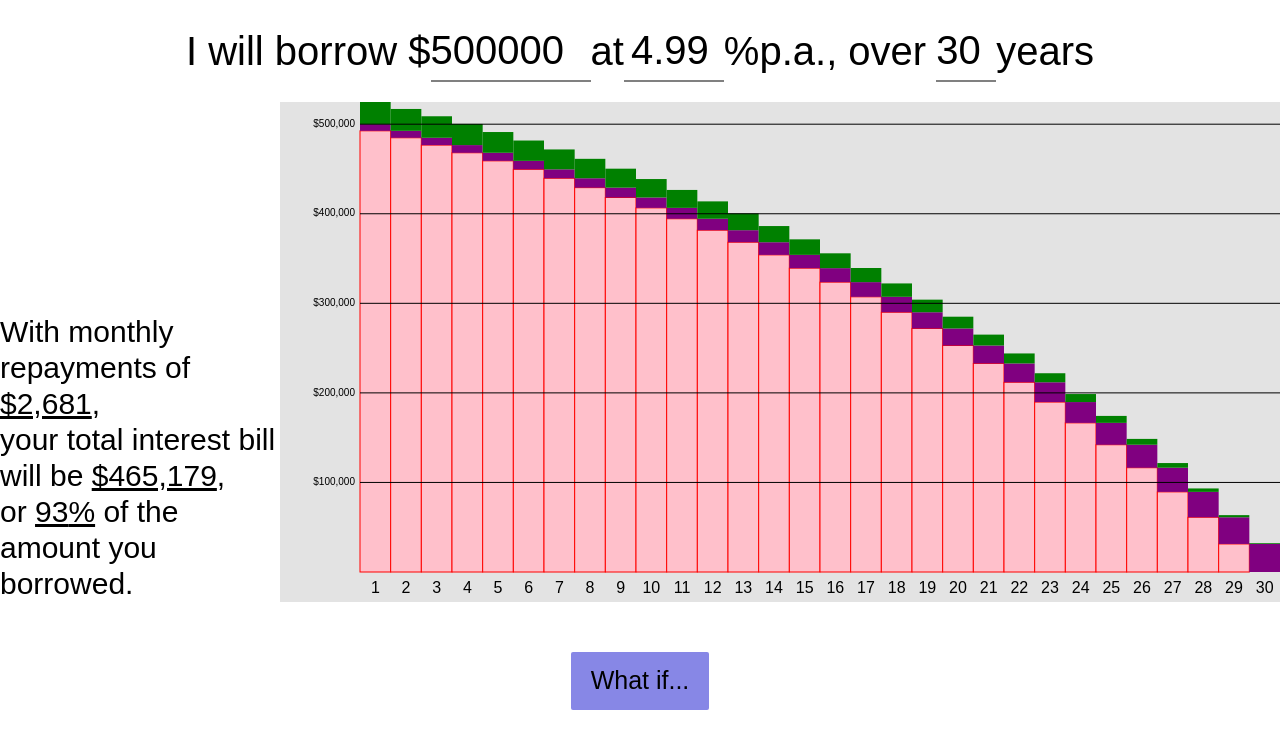
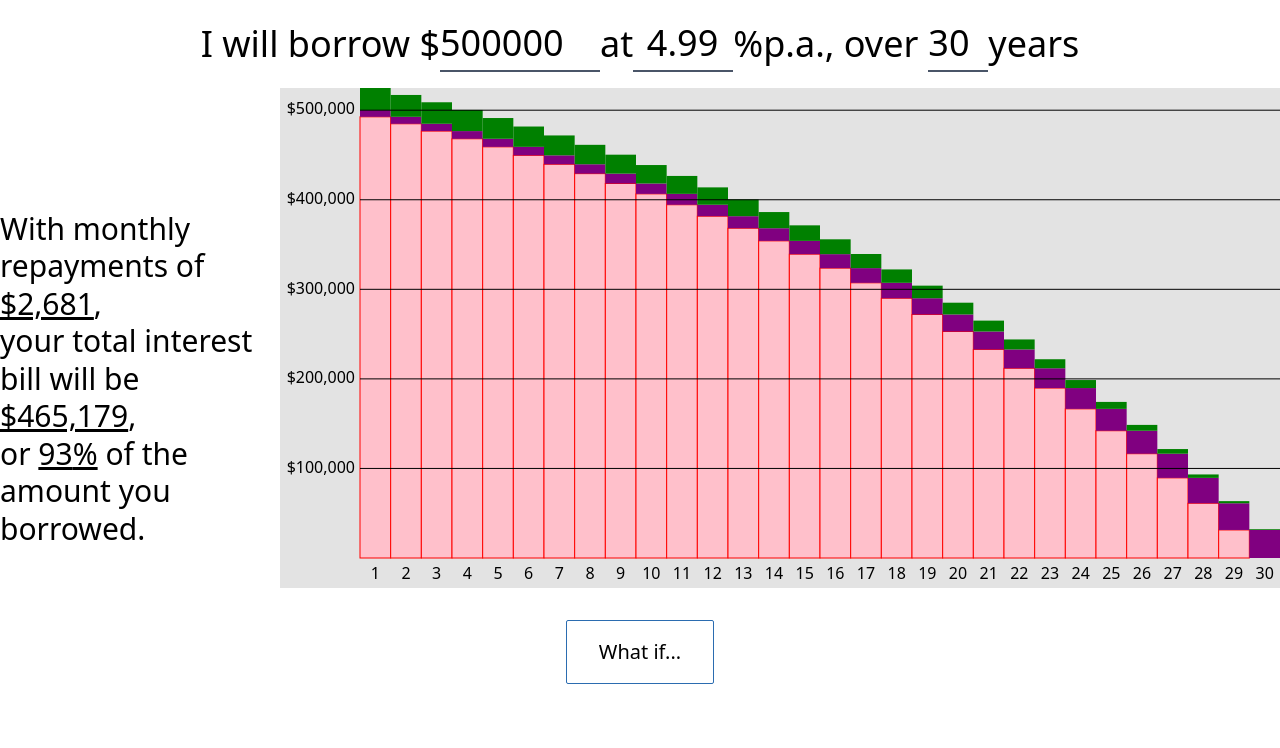
Before and after one commit to camjackson/whatif.mortgage, a React (Create React App) app: page / in a window 1280 px wide. Shown: the top 748 px of the page. Built offline with nearby package versions, Linux system fonts and the light colour scheme.

Commit message:
Start lifting and shifting to tailwind

```diff
--- a/src/App.tsx
+++ b/src/App.tsx
@@ -1,44 +1,7 @@
 import React, { useState, useEffect } from 'react';
-import styled from 'styled-components';
-import { createGlobalStyle } from 'styled-components';
 import Inputs from './Inputs';
 import ScenarioPanel from './ScenarioPanel';
 import { BaseScenario, Scenario, ScenarioKey } from './models';
-
-const GlobalStyles = createGlobalStyle`
-  * {
-    box-sizing: border-box;
-  }
-
-  html {
-    /* 1rem = 10px (assuming browser has font-size: 16px; ) */
-    font-size: 62.5%;
-  }
-
-  html, body, #root {
-    height: 100%
-    border: 0;
-    margin: 0;
-    padding: 0;
-    font-family: sans-serif;
-  }
-`;
-
-const Button = styled.button`
-  display: block;
-  margin: 2rem auto;
-  padding: 1rem 2rem;
-  font-size: 2.5rem;
-  border-radius: 0.2rem;
-  border: 0;
-  background-color: #8787e6;
-  color: black;
-  :hover {
-    background-color: #3636cc;
-    color: white;
-    cursor: pointer;
-  }
-`;
 
 const initialBaseScenario: BaseScenario = (() => {
   try {
@@ -86,7 +49,6 @@ const App = () => {
 
   return (
     <>
-      <GlobalStyles />
       <Inputs {...baseScenario} setValue={setBaseScenarioValue} />
       {scenarios.map((scenario, index) => (
         <ScenarioPanel
@@ -97,7 +59,12 @@ const App = () => {
           setValue={setScenarioValue(index)}
         />
       ))}
-      <Button onClick={addScenario}>What if...</Button>
+      <button
+        className="block mx-auto my-4 px-8 py-4 border border-blue-700 rounded-sm text-xl"
+        onClick={addScenario}
+      >
+        What if...
+      </button>
     </>
   );
 };
--- a/src/Inputs.tsx
+++ b/src/Inputs.tsx
@@ -1,21 +1,8 @@
 import React from 'react';
-import styled from 'styled-components';
 
-const Form = styled.form`
-  font-size: 4rem;
-  display: flex;
-  justify-content: center;
-  align-items: center;
-  margin: 2rem 0;
-`;
-
-const NumberInput = styled.input.attrs({
-  type: 'number',
-})`
-  border: 0;
-  border-bottom: 0.2rem solid grey;
-  font-size: inherit;
-`;
+const NumberInput = props => (
+  <input className="border-b-2 border-gray-700" type="number" {...props} />
+);
 
 const getLoanAmountStep = loanAmount =>
   Math.pow(10, Math.floor(Math.log10(loanAmount)) - 1);
@@ -26,7 +13,7 @@ const Inputs = ({
   loanLengthInYears,
   setValue,
 }) => (
-  <Form>
+  <form className="flex justify-center items-center my-4 mx-0 text-4xl">
     I will borrow $
     <NumberInput
       min="0"
@@ -56,7 +43,7 @@ const Inputs = ({
       onChange={setValue('loanLengthInYears')}
     />{' '}
     years
-  </Form>
+  </form>
 );
 
 export default Inputs;
--- a/src/RepaymentsStats.tsx
+++ b/src/RepaymentsStats.tsx
@@ -1,18 +1,6 @@
 import React, { FC } from 'react';
-import styled from 'styled-components';
 import { formatCurrency, formatInteger } from './formatting';
 import { SummaryStats } from './math/calculateLoanPeriods';
-
-const P = styled.p`
-  font-size: 3rem;
-  font-weight: lighter;
-  line-height: 1.2;
-  grid-area: stats;
-`;
-
-const Strong = styled.strong`
-  text-decoration: underline;
-`;
 
 type Props = {
   monthlyRepayments: number;
@@ -20,14 +8,23 @@ type Props = {
 };
 
 const RepaymentsStats: FC<Props> = ({ monthlyRepayments, stats }) => (
-  <P>
+  <p
+    style={{ gridArea: 'stats' }}
+    className="text-3xl font-hairline leading-tight"
+  >
     With monthly repayments of{' '}
-    <Strong>{formatCurrency(monthlyRepayments)}</Strong>, <br /> your total
-    interest bill will be{' '}
-    <Strong>{formatCurrency(stats.totalInterestPaid)}</Strong>,<br /> or{' '}
-    <Strong>{formatInteger(stats.interestToPrincipalRatio)}%</Strong> of the
-    amount you borrowed.
-  </P>
+    <strong className="underline">{formatCurrency(monthlyRepayments)}</strong>,{' '}
+    <br /> your total interest bill will be{' '}
+    <strong className="underline">
+      {formatCurrency(stats.totalInterestPaid)}
+    </strong>
+    ,
+    <br /> or{' '}
+    <strong className="underline">
+      {formatInteger(stats.interestToPrincipalRatio)}%
+    </strong>{' '}
+    of the amount you borrowed.
+  </p>
 );
 
 export default RepaymentsStats;
--- a/src/ScenarioInputs.tsx
+++ b/src/ScenarioInputs.tsx
@@ -1,10 +1,5 @@
 import React, { FC } from 'react';
-import styled from 'styled-components';
 import { Scenario, ScenarioKey } from './models';
-
-const Form = styled.form`
-  grid-area: form;
-`;
 
 type Props = {
   scenario: Scenario;
@@ -12,7 +7,7 @@ type Props = {
 };
 
 const ScenarioInputs: FC<Props> = ({ scenario, setValue }) => (
-  <Form>
+  <form style={{ gridArea: 'form' }}>
     <label>
       New interest rate:{' '}
       <input
@@ -24,7 +19,7 @@ const ScenarioInputs: FC<Props> = ({ scenario, setValue }) => (
         onChange={setValue(ScenarioKey.annualInterestRate)}
       />
     </label>
-  </Form>
+  </form>
 );
 
 export default ScenarioInputs;
--- a/src/ScenarioPanel.tsx
+++ b/src/ScenarioPanel.tsx
@@ -1,5 +1,4 @@
 import React, { FC } from 'react';
-import styled from 'styled-components';
 import ScenarioInputs from './ScenarioInputs';
 import RepaymentsGraph from './graph/RepaymentsGraph';
 import RepaymentsStats from './RepaymentsStats';
@@ -7,15 +6,12 @@ import calculateLoanPeriods from './math/calculateLoanPeriods';
 import calculateRepayment from './math/calculateRepayment';
 import { BaseScenario, Scenario, ScenarioKey } from './models';
 
-const Section = styled.section`
-  margin-bottom: 5rem;
-  display: grid;
-  grid-template-areas:
+const gridAreas = {
+  gridTemplateAreas: `
     'form graph'
-    'stats graph';
-  justify-items: center;
-  align-items: center;
-`;
+    'stats graph'
+  `,
+};
 
 type Props = {
   hideInputs: boolean;
@@ -48,13 +44,18 @@ const ScenarioPanel: FC<Props> = ({
     monthlyRepayments,
   );
   return (
-    <Section>
-      {!hideInputs && (
+    <section
+      style={gridAreas}
+      className="mb-8 grid items-center justify-items-center"
+    >
+      {hideInputs ? (
+        <div style={{ gridArea: 'form' }} />
+      ) : (
         <ScenarioInputs scenario={scenario} setValue={setValue} />
       )}
       <RepaymentsStats monthlyRepayments={monthlyRepayments} stats={stats} />
       <RepaymentsGraph years={years} loanAmount={loanAmount} />
-    </Section>
+    </section>
   );
 };
 
--- a/src/styles/index.css
+++ b/src/styles/index.css
@@ -4,3 +4,11 @@
 /* purgecss end ignore */
 
 @tailwind utilities;
+
+.grid {
+  display: grid;
+}
+
+.justify-items-center {
+  justify-items: center;
+}
```
Also changed, not shown: 1 other file (tests, documents, lock files or other folders).
